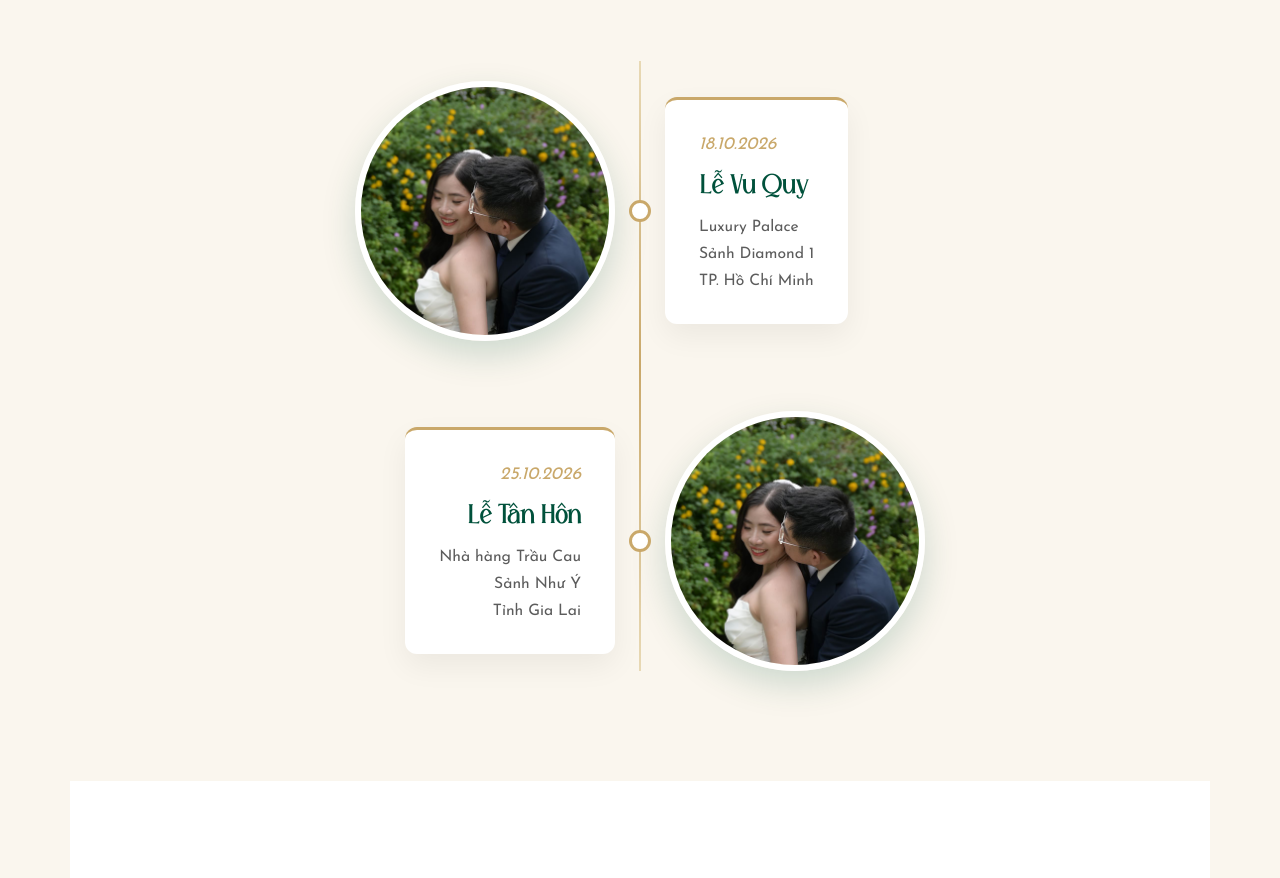
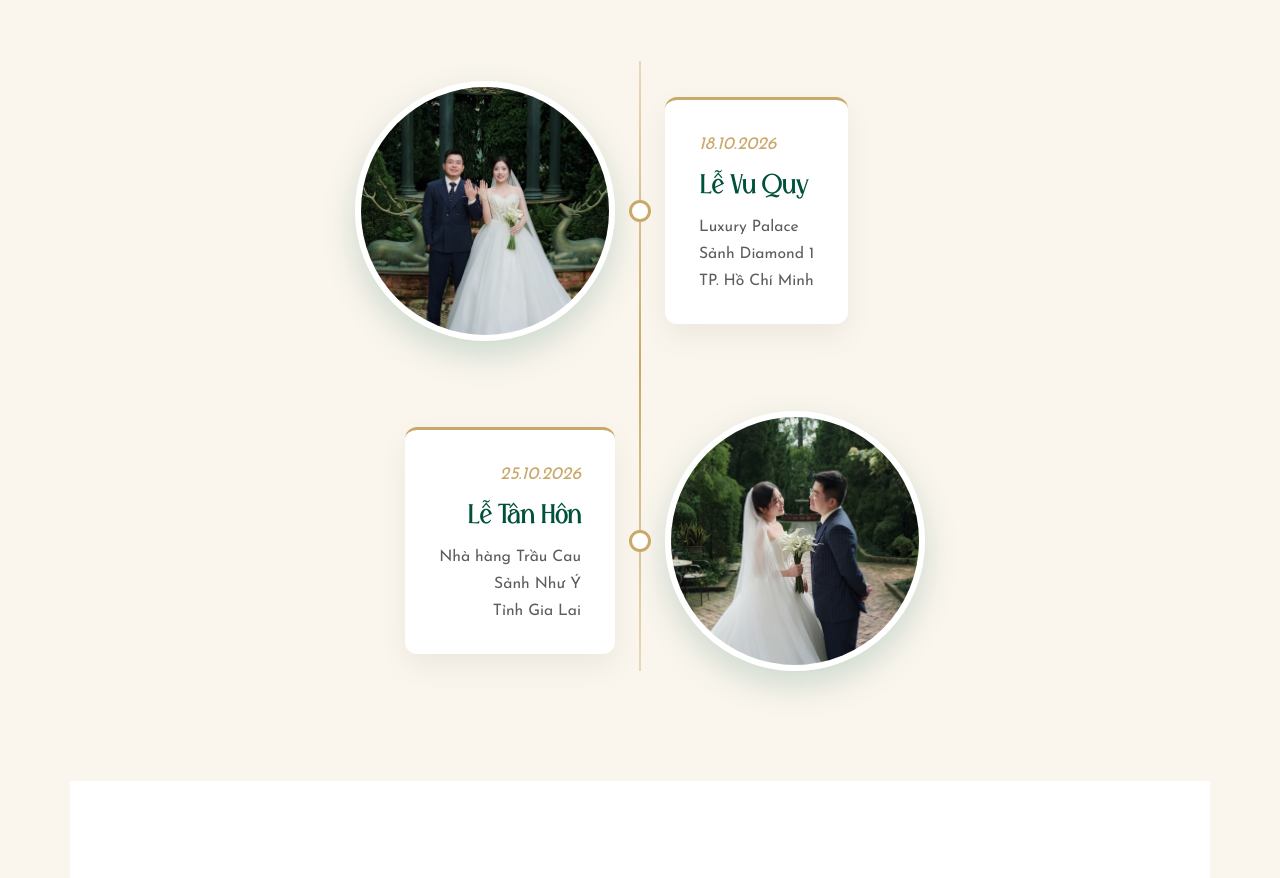
Before and after one commit to phuongtrangwedding/phuongtrangwedding.github.io, a plain HTML site: page index.html in a window 1280 px wide. Shown: the part 1877-2755 px from the top of the page. Drawn offline with nearby package versions, Linux system fonts and the light colour scheme; no server answers; a web font is replaced by a local one.

Commit message:
Update images

```diff
--- a/index.html
+++ b/index.html
@@ -62,7 +62,7 @@
             <div class="timeline-line" aria-hidden="true"></div>
             <div class="timeline-item reveal-on-scroll">
                 <div class="timeline-photo">
-                    <img src="images/story-1.jpg" alt="How we first met">
+                    <img src="images/18-10.jpg" alt="How we first met">
                 </div>
                 <div class="timeline-card">
                     <span class="timeline-date">18.10.2026</span>
@@ -72,7 +72,7 @@
             </div>
             <div class="timeline-item reverse reveal-on-scroll">
                 <div class="timeline-photo">
-                    <img src="images/story-1.jpg" alt="Our first date">
+                    <img src="images/25-10.jpg" alt="Our first date">
                 </div>
                 <div class="timeline-card">
                     <span class="timeline-date">25.10.2026</span>
```
Also changed, not shown: images/18-10.jpg (added), images/25-10.jpg (added).
